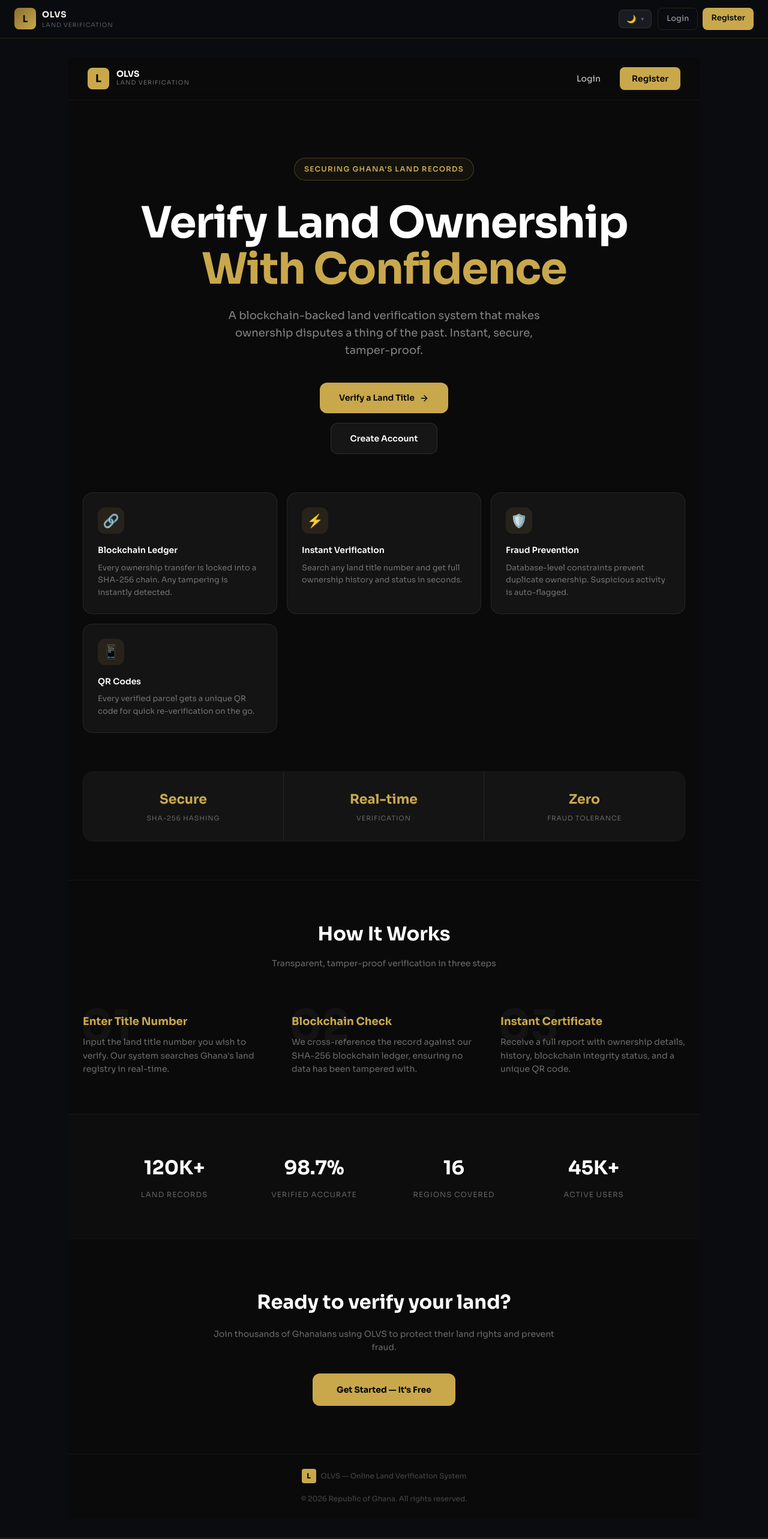
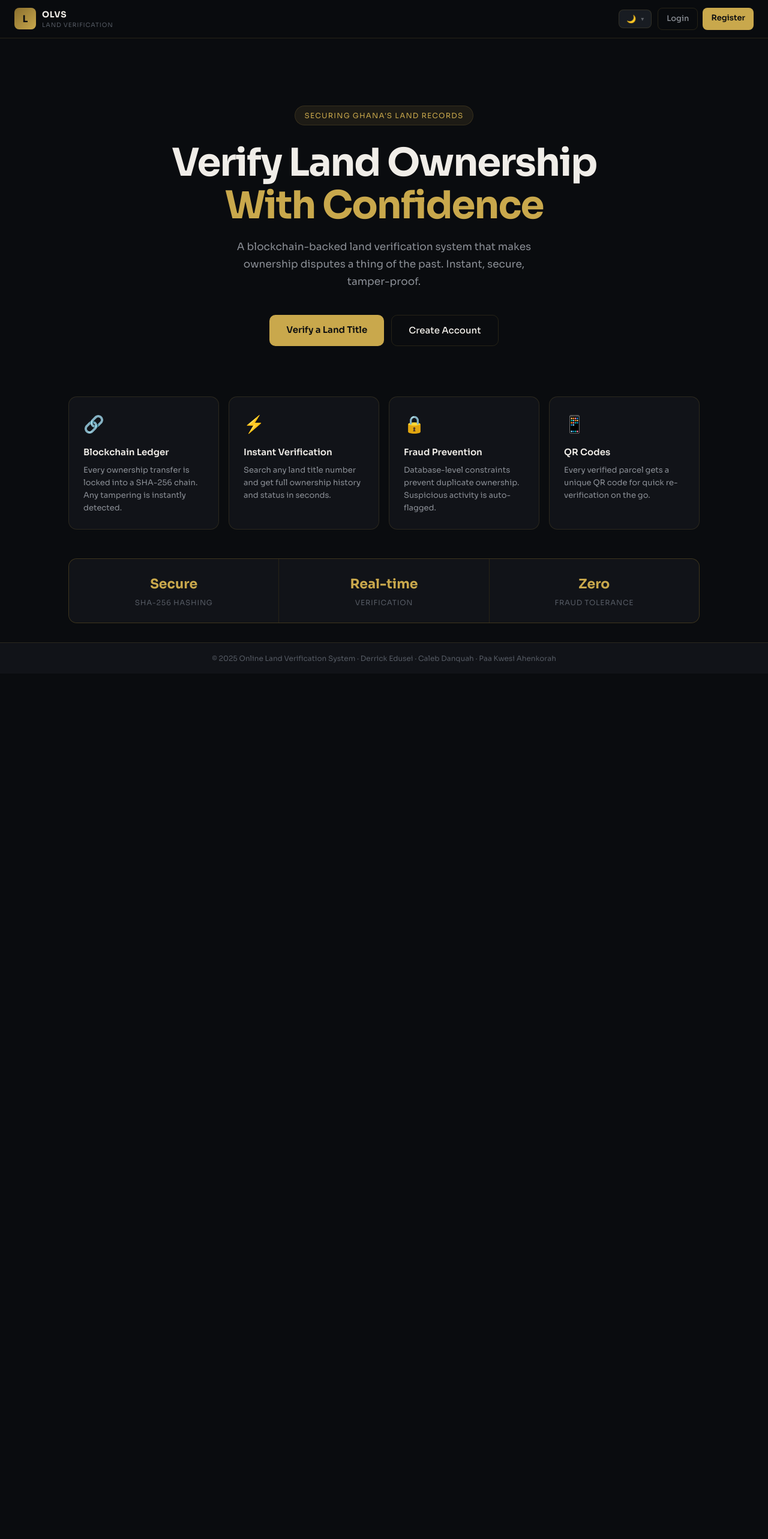
Before and after one commit to DCIT-400-PROJECT/Land-Verification-System, a React (Create React App) app in the folder olvs-frontend/: page / in a window 1280 px wide. Shown: the top 2566 px of the page at 60% size. After the commit the page ends 1123 px from the top, so only its background shows below. Built offline with nearby package versions, Linux system fonts and the light colour scheme.

Commit message:
fix(frontend): rebuild App.js and Landing.js to eliminate duplicate navbar render

```diff
--- a/olvs-frontend/src/pages/Landing.js
+++ b/olvs-frontend/src/pages/Landing.js
@@ -1,368 +1,91 @@
 import React from 'react';
 import { Link } from 'react-router-dom';
 
+// IMPORTANT: This page renders ONLY hero/marketing content.
+// It must NEVER render its own <nav>, logo row, or Login/Register buttons,
+// since <Layout> (rendered once in App.js) already provides the navbar
+// for every page, including this one.
 export default function Landing() {
   return (
-    <div style={{ minHeight: '100vh', background: '#0a0a0a', color: '#fff' }}>
+    <div style={{ minHeight: '80vh' }}>
+      {/* Hero */}
+      <div className="fade-in" style={{ textAlign: 'center', padding: '80px 0 60px' }}>
+        <div style={{
+          display: 'inline-block', padding: '6px 16px', borderRadius: 20,
+          background: 'rgba(201,168,76,0.1)', border: '1px solid var(--border)',
+          fontSize: 12, color: 'var(--gold)', letterSpacing: '0.1em',
+          textTransform: 'uppercase', marginBottom: 28
+        }}>Securing Ghana's Land Records</div>
 
-      {/* Navbar */}
-      <nav style={{
-        display: 'flex',
-        alignItems: 'center',
-        justifyContent: 'space-between',
-        padding: '16px 32px',
-        borderBottom: '1px solid rgba(255,255,255,0.05)',
-        position: 'sticky',
-        top: 0,
-        zIndex: 40,
-        background: 'rgba(10,10,10,0.9)',
-        backdropFilter: 'blur(8px)',
+        <h1 style={{
+          fontSize: 'clamp(36px, 6vw, 64px)', fontWeight: 700, lineHeight: 1.1,
+          color: 'var(--text-primary)', letterSpacing: '-0.03em', marginBottom: 20
         }}>
-        <div style={{ display: 'flex', alignItems: 'center', gap: 12 }}>
-          <div style={{
-            width: 36,
-            height: 36,
-            background: '#c9a84c',
-            borderRadius: 8,
-            display: 'flex',
-            alignItems: 'center',
-            justifyContent: 'center',
-            fontWeight: 'bold',
-            color: '#000',
-            fontSize: 18,
-          }}>L</div>
-          <div>
-            <div style={{ fontWeight: 'bold', color: '#fff', fontSize: 14, lineHeight: 1 }}>OLVS</div>
-            <div style={{ fontSize: 10, color: 'rgba(255,255,255,0.4)', letterSpacing: '0.1em', textTransform: 'uppercase' }}>Land Verification</div>
+          Verify Land Ownership<br />
+          <span style={{ color: 'var(--gold)' }}>With Confidence</span>
+        </h1>
+
+        <p style={{
+          fontSize: 17, color: 'var(--text-secondary)', maxWidth: 520,
+          margin: '0 auto 40px', lineHeight: 1.7
+        }}>
+          A blockchain-backed land verification system that makes ownership disputes a thing of the past. Instant, secure, tamper-proof.
+        </p>
+
+        <div style={{ display: 'flex', gap: 12, justifyContent: 'center', flexWrap: 'wrap' }}>
+          <Link to="/verify" style={{
+            padding: '13px 28px', borderRadius: 10, fontSize: 15, fontWeight: 600,
+            background: 'var(--gold)', color: '#0A0C0F', display: 'inline-block'
+          }}>Verify a Land Title</Link>
+          <Link to="/register" style={{
+            padding: '13px 28px', borderRadius: 10, fontSize: 15, fontWeight: 500,
+            background: 'transparent', color: 'var(--text-primary)',
+            border: '1px solid var(--border)', display: 'inline-block'
+          }}>Create Account</Link>
         </div>
       </div>
-        <div style={{ display: 'flex', alignItems: 'center', gap: 12 }}>
-          <Link to="/login" style={{
-            padding: '8px 20px',
-            fontSize: 14,
-            color: 'rgba(255,255,255,0.7)',
-            background: 'transparent',
-            border: 'none',
-            cursor: 'pointer',
-            fontWeight: 500,
-            textDecoration: 'none',
-          }}>
-            Login
-          </Link>
-          <Link to="/register" style={{
-            padding: '8px 20px',
-            fontSize: 14,
-            background: '#c9a84c',
-            color: '#000',
-            fontWeight: 600,
-            borderRadius: 8,
-            border: 'none',
-            cursor: 'pointer',
-            textDecoration: 'none',
-          }}>
-            Register
-          </Link>
-        </div>
-      </nav>
 
-      {/* Hero */}
-      <section style={{
-        display: 'flex',
-        flexDirection: 'column',
-        alignItems: 'center',
-        justifyContent: 'center',
-        textAlign: 'center',
-        padding: '96px 24px 64px',
-      }}>
+      {/* Features */}
       <div style={{
-          display: 'inline-flex',
-          alignItems: 'center',
-          gap: 8,
-          padding: '8px 16px',
-          borderRadius: 999,
-          border: '1px solid rgba(201,168,76,0.3)',
-          background: 'rgba(201,168,76,0.05)',
-          color: '#c9a84c',
-          fontSize: 12,
-          fontWeight: 600,
-          letterSpacing: '0.1em',
-          textTransform: 'uppercase',
-          marginBottom: 32,
-        }}>
-          Securing Ghana's Land Records
-        </div>
-        <h1 style={{
-          fontSize: 'clamp(40px, 7vw, 72px)',
-          fontWeight: 800,
-          lineHeight: 1.08,
-          maxWidth: 900,
-          marginBottom: 24,
-          letterSpacing: '-0.02em',
-          margin: '0 auto 24px',
-        }}>
-          Verify Land Ownership
-          <br />
-          <span style={{ color: '#c9a84c' }}>With Confidence</span>
-        </h1>
-        <p style={{
-          fontSize: 18,
-          color: 'rgba(255,255,255,0.5)',
-          maxWidth: 520,
-          margin: '0 auto 40px',
-          lineHeight: 1.6,
-        }}>
-          A blockchain-backed land verification system that makes ownership disputes
-          a thing of the past. Instant, secure, tamper-proof.
-        </p>
-        <div style={{ display: 'flex', flexDirection: 'column', gap: 16, alignItems: 'center' }}>
-          <Link to="/verify" style={{
-            display: 'flex',
-            alignItems: 'center',
-            gap: 8,
-            padding: '14px 32px',
-            background: '#c9a84c',
-            color: '#000',
-            fontWeight: 600,
-            fontSize: 14,
-            borderRadius: 12,
-            border: 'none',
-            cursor: 'pointer',
-            textDecoration: 'none',
-          }}>
-            Verify a Land Title
-            <svg xmlns="http://www.w3.org/2000/svg" width="16" height="16" viewBox="0 0 24 24" fill="none" stroke="currentColor" strokeWidth="2" strokeLinecap="round" strokeLinejoin="round">
-              <path d="M5 12h14"/><path d="m12 5 7 7-7 7"/>
-            </svg>
-          </Link>
-          <Link to="/register" style={{
-            padding: '14px 32px',
-            background: 'rgba(255,255,255,0.05)',
-            border: '1px solid rgba(255,255,255,0.1)',
-            color: '#fff',
-            fontWeight: 600,
-            fontSize: 14,
-            borderRadius: 12,
-            cursor: 'pointer',
-            textDecoration: 'none',
-          }}>
-            Create Account
-          </Link>
-        </div>
-      </section>
-
-      {/* Feature Cards */}
-      <section style={{ padding: '0 24px 64px' }}>
-        <div style={{
-          maxWidth: 1100,
-          margin: '0 auto',
-          display: 'grid',
-          gridTemplateColumns: 'repeat(auto-fit, minmax(240px, 1fr))',
-          gap: 16,
+        display: 'grid', gridTemplateColumns: 'repeat(auto-fit, minmax(240px, 1fr))',
+        gap: 16, marginTop: 24
       }}>
         {[
-            {
-              icon: '🔗',
-              title: 'Blockchain Ledger',
-              desc: 'Every ownership transfer is locked into a SHA-256 chain. Any tampering is instantly detected.',
-            },
-            {
-              icon: '⚡',
-              title: 'Instant Verification',
-              desc: 'Search any land title number and get full ownership history and status in seconds.',
-            },
-            {
-              icon: '🛡️',
-              title: 'Fraud Prevention',
-              desc: 'Database-level constraints prevent duplicate ownership. Suspicious activity is auto-flagged.',
-            },
-            {
-              icon: '📱',
-              title: 'QR Codes',
-              desc: 'Every verified parcel gets a unique QR code for quick re-verification on the go.',
-            },
-          ].map((f) => (
-            <div
-              key={f.title}
-              style={{
-                background: '#141414',
-                border: '1px solid rgba(255,255,255,0.08)',
-                borderRadius: 16,
-                padding: 24,
-                transition: 'border-color 0.3s',
+          { icon: '🔗', title: 'Blockchain Ledger', desc: 'Every ownership transfer is locked into a SHA-256 chain. Any tampering is instantly detected.' },
+          { icon: '⚡', title: 'Instant Verification', desc: 'Search any land title number and get full ownership history and status in seconds.' },
+          { icon: '🔒', title: 'Fraud Prevention', desc: 'Database-level constraints prevent duplicate ownership. Suspicious activity is auto-flagged.' },
+          { icon: '📱', title: 'QR Codes', desc: 'Every verified parcel gets a unique QR code for quick re-verification on the go.' },
+        ].map((f, i) => (
+          <div key={i} className="slide-up" style={{
+            animationDelay: `${i * 0.1}s`,
+            background: 'var(--dark-2)', border: '1px solid var(--border)',
+            borderRadius: 14, padding: '24px', transition: 'border-color 0.2s'
           }}
-            >
-              <div style={{
-                width: 44,
-                height: 44,
-                borderRadius: 12,
-                background: 'rgba(201,168,76,0.1)',
-                display: 'flex',
-                alignItems: 'center',
-                justifyContent: 'center',
-                fontSize: 22,
-                marginBottom: 16,
-              }}>{f.icon}</div>
-              <div style={{ fontWeight: 600, color: '#fff', fontSize: 14, marginBottom: 8 }}>{f.title}</div>
-              <div style={{ color: 'rgba(255,255,255,0.4)', fontSize: 13, lineHeight: 1.6 }}>{f.desc}</div>
+          onMouseOver={e => e.currentTarget.style.borderColor = 'var(--border-hover)'}
+          onMouseOut={e => e.currentTarget.style.borderColor = 'var(--border)'}>
+            <div style={{ fontSize: 28, marginBottom: 12 }}>{f.icon}</div>
+            <div style={{ fontSize: 15, fontWeight: 600, color: 'var(--text-primary)', marginBottom: 8 }}>{f.title}</div>
+            <div style={{ fontSize: 13, color: 'var(--text-secondary)', lineHeight: 1.6 }}>{f.desc}</div>
           </div>
         ))}
       </div>
-      </section>
 
-      {/* Stats Bar */}
-      <section style={{ padding: '0 24px 64px' }}>
+      {/* Stats bar */}
       <div style={{
-          maxWidth: 1100,
-          margin: '0 auto',
-          display: 'grid',
-          gridTemplateColumns: 'repeat(3, 1fr)',
-          borderRadius: 16,
-          overflow: 'hidden',
-          border: '1px solid rgba(255,255,255,0.08)',
+        display: 'grid', gridTemplateColumns: 'repeat(3, 1fr)',
+        gap: 1, marginTop: 48, background: 'var(--border)',
+        borderRadius: 14, overflow: 'hidden', border: '1px solid var(--border)'
       }}>
-          {[
-            { value: 'Secure', label: 'SHA-256 Hashing' },
-            { value: 'Real-time', label: 'Verification' },
-            { value: 'Zero', label: 'Fraud Tolerance' },
-          ].map((s, i) => (
-            <div
-              key={s.label}
-              style={{
-                background: '#141414',
-                padding: 28,
-                textAlign: 'center',
-                borderRight: i < 2 ? '1px solid rgba(255,255,255,0.08)' : 'none',
-              }}
-            >
-              <div style={{ fontSize: 22, fontWeight: 700, color: '#c9a84c' }}>{s.value}</div>
-              <div style={{ fontSize: 11, color: 'rgba(255,255,255,0.35)', marginTop: 6, textTransform: 'uppercase', letterSpacing: '0.08em' }}>{s.label}</div>
-            </div>
-          ))}
-        </div>
-      </section>
-
-      {/* How It Works */}
-      <section style={{ padding: '64px 24px', borderTop: '1px solid rgba(255,255,255,0.05)' }}>
-        <div style={{ maxWidth: 1100, margin: '0 auto' }}>
-          <div style={{ textAlign: 'center', marginBottom: 48 }}>
-            <h2 style={{ fontSize: 32, fontWeight: 'bold', marginBottom: 12 }}>How It Works</h2>
-            <p style={{ color: 'rgba(255,255,255,0.4)', fontSize: 14 }}>Transparent, tamper-proof verification in three steps</p>
-          </div>
-          <div style={{ display: 'grid', gridTemplateColumns: 'repeat(auto-fit, minmax(280px, 1fr))', gap: 40 }}>
-            {[
-              {
-                step: '01',
-                title: 'Enter Title Number',
-                desc: "Input the land title number you wish to verify. Our system searches Ghana's land registry in real-time.",
-              },
-              {
-                step: '02',
-                title: 'Blockchain Check',
-                desc: 'We cross-reference the record against our SHA-256 blockchain ledger, ensuring no data has been tampered with.',
-              },
-              {
-                step: '03',
-                title: 'Instant Certificate',
-                desc: 'Receive a full report with ownership details, history, blockchain integrity status, and a unique QR code.',
-              },
-            ].map((s) => (
-              <div key={s.step} style={{ position: 'relative' }}>
-                <div style={{
-                  fontSize: 72,
-                  fontWeight: 900,
-                  color: 'rgba(255,255,255,0.04)',
-                  position: 'absolute',
-                  top: -12,
-                  left: -4,
-                  userSelect: 'none',
-                }}>{s.step}</div>
-                <div style={{ position: 'relative', paddingTop: 24 }}>
-                  <h3 style={{ fontWeight: 'bold', fontSize: 18, marginBottom: 8, color: '#c9a84c' }}>{s.title}</h3>
-                  <p style={{ color: 'rgba(255,255,255,0.4)', fontSize: 14, lineHeight: 1.6 }}>{s.desc}</p>
-                </div>
+        {[['Secure', 'SHA-256 Hashing'], ['Real-time', 'Verification'], ['Zero', 'Fraud Tolerance']].map(([val, lbl], i) => (
+          <div key={i} style={{
+            background: 'var(--dark-2)', padding: '24px',
+            textAlign: 'center'
+          }}>
+            <div style={{ fontSize: 22, fontWeight: 700, color: 'var(--gold)' }}>{val}</div>
+            <div style={{ fontSize: 12, color: 'var(--text-muted)', marginTop: 4, textTransform: 'uppercase', letterSpacing: '0.06em' }}>{lbl}</div>
           </div>
         ))}
       </div>
     </div>
-      </section>
-
-      {/* Numbers */}
-      <section style={{ padding: '64px 24px', borderTop: '1px solid rgba(255,255,255,0.05)', background: '#0d0d0d' }}>
-        <div style={{
-          maxWidth: 900,
-          margin: '0 auto',
-          display: 'grid',
-          gridTemplateColumns: 'repeat(auto-fit, minmax(150px, 1fr))',
-          gap: 32,
-          textAlign: 'center',
-        }}>
-          {[
-            { value: '120K+', label: 'Land Records' },
-            { value: '98.7%', label: 'Verified Accurate' },
-            { value: '16', label: 'Regions Covered' },
-            { value: '45K+', label: 'Active Users' },
-          ].map((s) => (
-            <div key={s.label}>
-              <div style={{ fontSize: 32, fontWeight: 900 }}>{s.value}</div>
-              <div style={{ color: 'rgba(255,255,255,0.35)', fontSize: 12, textTransform: 'uppercase', letterSpacing: '0.08em', marginTop: 8 }}>{s.label}</div>
-            </div>
-          ))}
-        </div>
-      </section>
-
-      {/* CTA */}
-      <section style={{ padding: '80px 24px', borderTop: '1px solid rgba(255,255,255,0.05)' }}>
-        <div style={{ maxWidth: 600, margin: '0 auto', textAlign: 'center' }}>
-          <h2 style={{ fontSize: 32, fontWeight: 'bold', marginBottom: 16 }}>Ready to verify your land?</h2>
-          <p style={{ color: 'rgba(255,255,255,0.4)', fontSize: 14, marginBottom: 32, lineHeight: 1.6 }}>
-            Join thousands of Ghanaians using OLVS to protect their land rights and prevent fraud.
-          </p>
-          <Link to="/register" style={{
-            display: 'inline-block',
-            padding: '16px 40px',
-            background: '#c9a84c',
-            color: '#000',
-            fontWeight: 'bold',
-            fontSize: 14,
-            borderRadius: 12,
-            border: 'none',
-            cursor: 'pointer',
-            textDecoration: 'none',
-          }}>
-            Get Started — It's Free
-          </Link>
-        </div>
-      </section>
-
-      {/* Footer */}
-      <footer style={{
-        borderTop: '1px solid rgba(255,255,255,0.05)',
-        padding: '24px 32px',
-        display: 'flex',
-        flexDirection: 'column',
-        alignItems: 'center',
-        gap: 16,
-        color: 'rgba(255,255,255,0.25)',
-        fontSize: 12,
-      }}>
-        <div style={{ display: 'flex', alignItems: 'center', gap: 8 }}>
-          <div style={{
-            width: 24,
-            height: 24,
-            background: '#c9a84c',
-            borderRadius: 4,
-            display: 'flex',
-            alignItems: 'center',
-            justifyContent: 'center',
-            fontWeight: 'bold',
-            color: '#000',
-            fontSize: 12,
-          }}>L</div>
-          <span>OLVS — Online Land Verification System</span>
-        </div>
-        <div>&copy; {new Date().getFullYear()} Republic of Ghana. All rights reserved.</div>
-      </footer>
-
-    </div>
   );
 }
```
Also changed, not shown: olvs-frontend/src/App.js (+4 -4 lines). Lines whose indentation alone changed are shown as unchanged.
